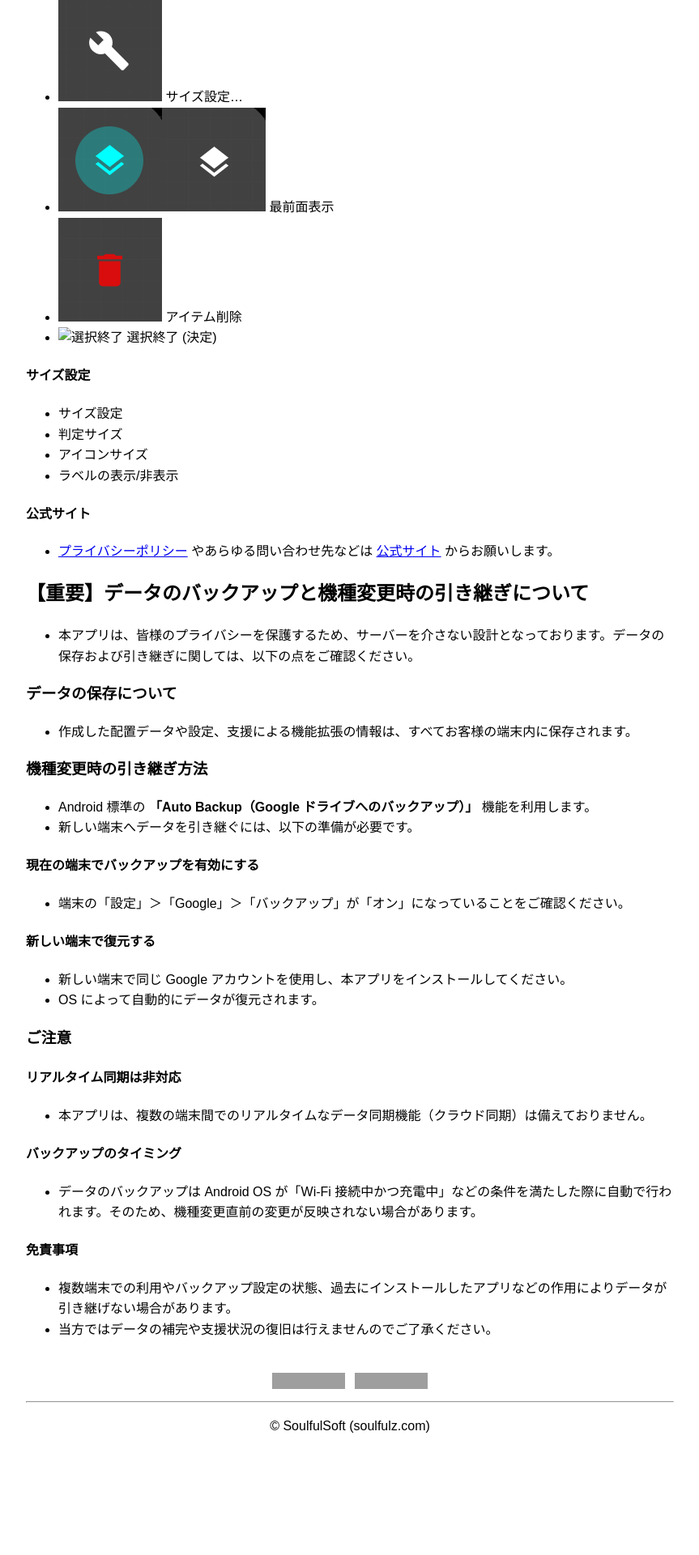
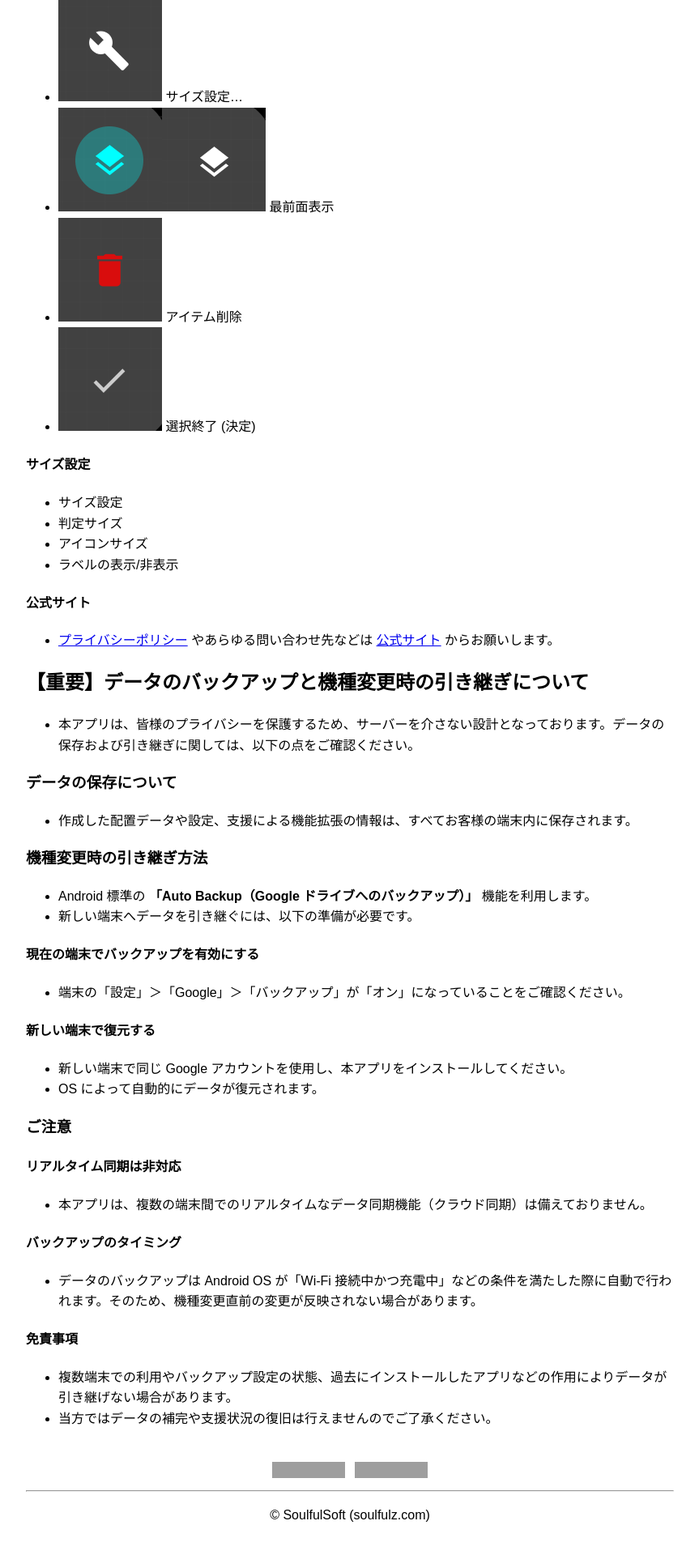
Before and after one commit to SoulfulSoft/soulfulsoft.github.io, a Jekyll site: the page built from soulful_launcher/instructions.md, in a window 1280 px wide. Shown: the part 2778-4698 px from the top of the page at 81% size, without its empty margins (208-1071 px from the left). Built offline with Jekyll 4.4.1, drawn with Linux system fonts in a browser that asks for light colours; our own code applies the rules of GitHub Pages for plain Markdown files; before the commit the page ends 4588 px from its top, so only the background shows below that; grey boxes are pictures that could not be loaded.

Commit message:
Update instructions.md

```diff
--- a/soulful_launcher/instructions.md
+++ b/soulful_launcher/instructions.md
@@ -75,7 +75,7 @@ Android 12 以上
 - ![サイズ設定](images/SoulfulLauncher_Spanner.png) サイズ設定…
 - ![最前面表示On](images/SoulfulLauncher_ZOrder_On.png)![最前面表示Off](images/SoulfulLauncher_ZOrder_Off.png) 最前面表示
 - ![アイテム削除](images/SoulfulLauncher_ItemDelete.png) アイテム削除
-- ![選択終了]() 選択終了 (決定)
+- ![選択終了](images/SoulfulLauncher_Commit.png) 選択終了 (決定)
 
 #### サイズ設定
 - サイズ設定
```
